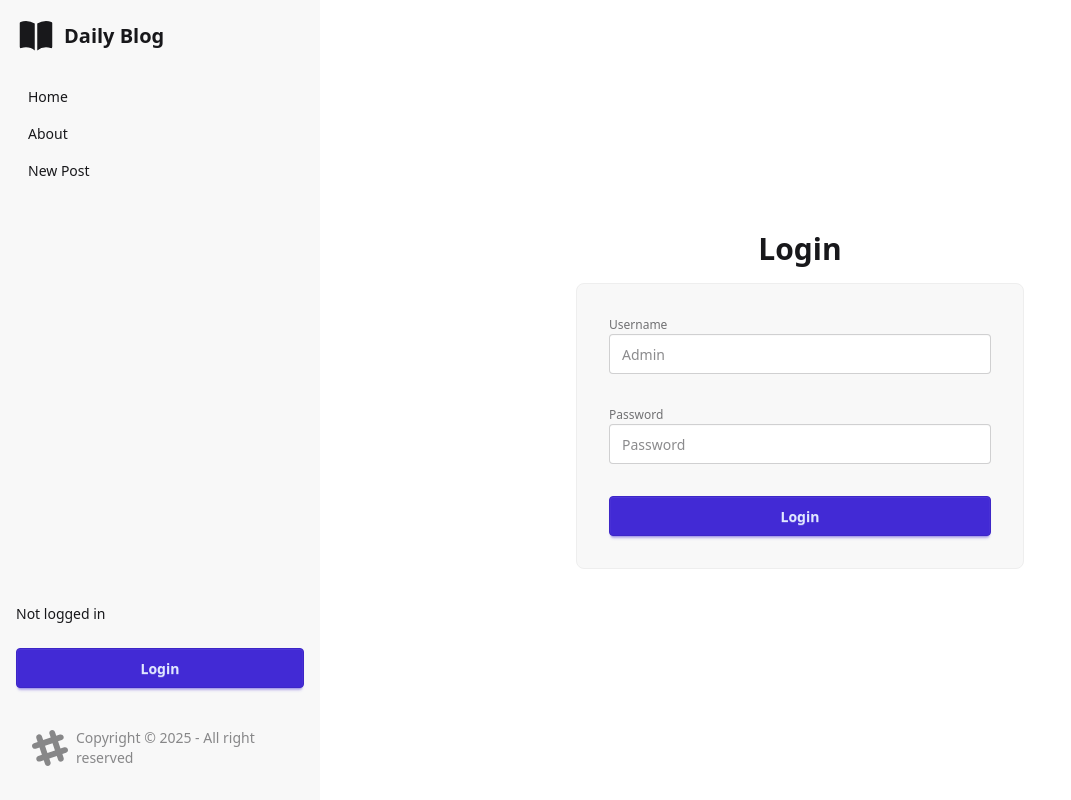
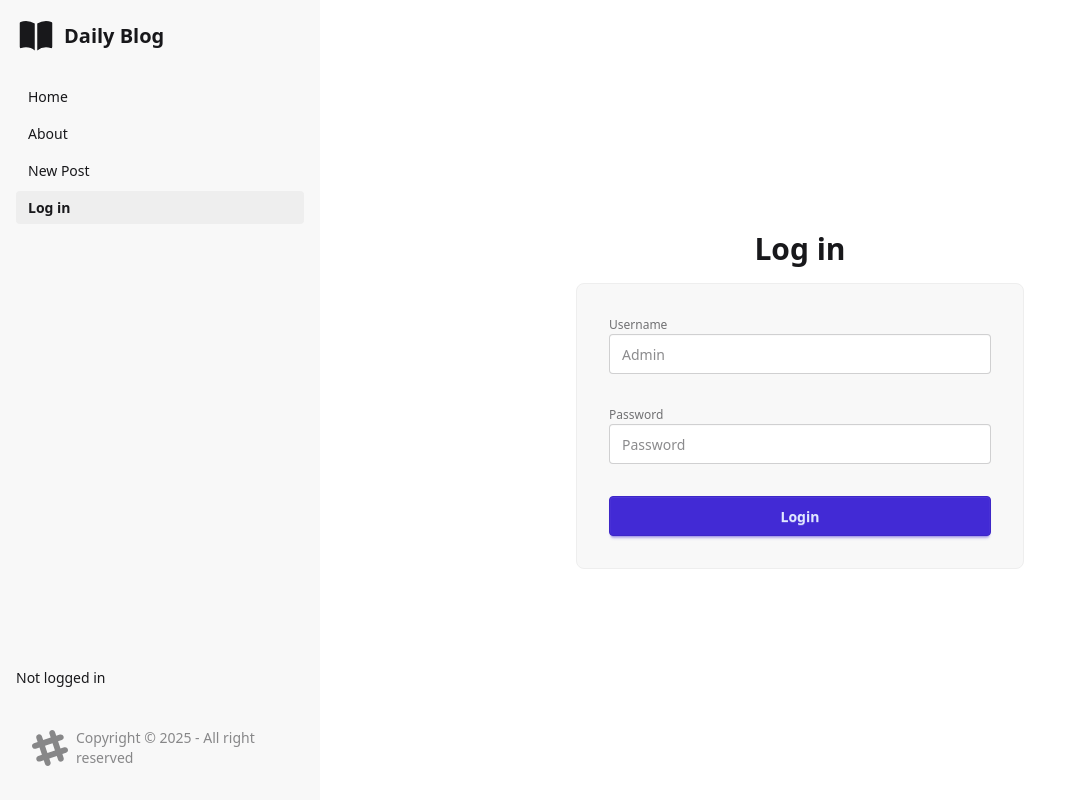
Before and after one commit to begiedz/daily-blog-app, a React (Vite) app in the folder client/: page /login in a window 1280 px wide. Shown: the whole page, without its empty margins (0-1071 px from the left). Built offline with nearby package versions, Linux system fonts and the light colour scheme.

Commit message:
chore: login refactor++

```diff
--- a/client/src/AppRoutes.tsx
+++ b/client/src/AppRoutes.tsx
@@ -32,7 +32,7 @@ const appRoutes: IAppRoutes[] = [
     private: true,
   },
   {
-    value: 'Login',
+    value: 'Log in',
     path: '/login',
     pageElement: <Login />,
     private: false,
--- /dev/null
+++ b/client/src/components/Profile.tsx
@@ -0,0 +1,17 @@
+import { authStore } from '../store/authStore'
+
+const Profile = () => {
+  const { user } = authStore.state
+
+  return (
+    <div>
+      {user ? (
+        <p className='font-bold'>{user.username}</p>
+      ) : (
+        <p>Not logged in</p>
+      )}
+    </div>
+  )
+}
+
+export default Profile
--- a/client/src/layouts/AppLayout.tsx
+++ b/client/src/layouts/AppLayout.tsx
@@ -4,6 +4,7 @@ import Logo from '../components/Logo'
 import Header from '../components/layout/Header'
 import Footer from '../components/layout/Footer'
 import { useState } from 'react'
+import Profile from '../components/Profile'
 
 export type TLayoutProps = {
   children: React.ReactNode
@@ -14,18 +15,6 @@ interface IRouteLink {
   children: React.ReactNode
   className?: string
   onClick?: () => void
-}
-
-const RouteLink = ({ to, children, className, onClick }: IRouteLink) => {
-  return (
-    <Link
-      to={to}
-      className={className}
-      onClick={() => onClick && onClick()}
-    >
-      {children}
-    </Link>
-  )
 }
 
 const NavLink = ({ to, children, className, onClick }: IRouteLink) => {
@@ -45,7 +34,6 @@ const NavLink = ({ to, children, className, onClick }: IRouteLink) => {
 
 export default function Layout(props: TLayoutProps) {
   const [isChecked, setIsChecked] = useState(false)
-
   return (
     <aside className="drawer lg:drawer-open">
       <input
@@ -72,28 +60,19 @@ export default function Layout(props: TLayoutProps) {
         <div className="menu bg-base-200 text-base-content min-h-full w-80 p-4 gap-6">
           <Logo />
           <ul className="flex flex-col gap-1 flex-1">
-            {AppRoutes.map(
-              (route, index) =>
-                route.includeInMenu !== false && (
+            {AppRoutes.map((route, index) => (
               <li key={index}>
                 <NavLink
                   to={route.path}
                   onClick={() => setIsChecked(false)}
+                  className={route.path === '/login' ? 'font-bold' : ''}
                 >
                   {route.value}
                 </NavLink>
               </li>
-                )
-            )}
+            ))}
           </ul>
-          <div>Not logged in</div>
-          <RouteLink
-            to={'/login'}
-            className="btn btn-primary"
-            onClick={() => setIsChecked(false)}
-          >
-            Login
-          </RouteLink>
+          <Profile />
           <Footer />
         </div>
       </nav>
--- a/client/src/pages/Login.tsx
+++ b/client/src/pages/Login.tsx
@@ -23,7 +23,7 @@ const Login = () => {
 
   return (
     <>
-      <h2 className="text-3xl font-bold mb-4">Login</h2>
+      <h2 className="text-3xl font-bold mb-4">Log in</h2>
       {error && <p className="text-red-500">{error}</p>}
       <form
         onSubmit={handleSubmit}
```
Lines whose indentation alone changed are shown as unchanged.
